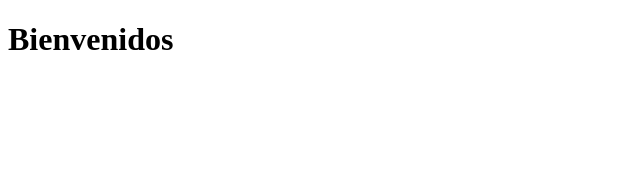
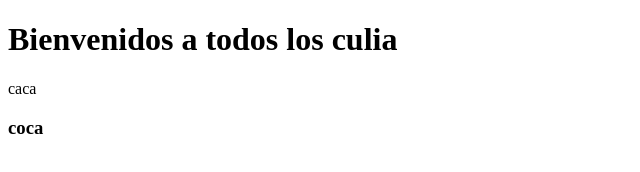
Before and after one commit to PedroG95/otawa, a website: page public/index.html in a window 1280 px wide. Shown: the whole page, without its empty margins (0-640 px from the left). Drawn offline with Linux system fonts and the light colour scheme.

```diff
--- a/index.html
+++ b/public/index.html
@@ -8,7 +8,9 @@
 </head>
 <body>
 
- <H1>Bienvenidos</H1>
+ <H1>Bienvenidos a todos los culia</H1>
+ <p>caca</p>
+ <h3>coca</h3>
 
 </body>
 </html>
```
Also changed, not shown: package.json (added, +24 -0 lines), public/script.js (renamed from script.js), 1 other file.
